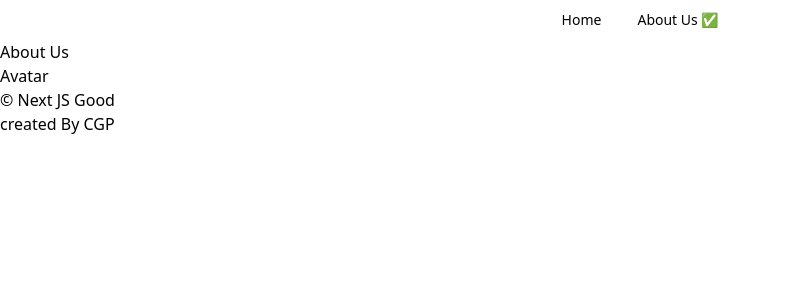
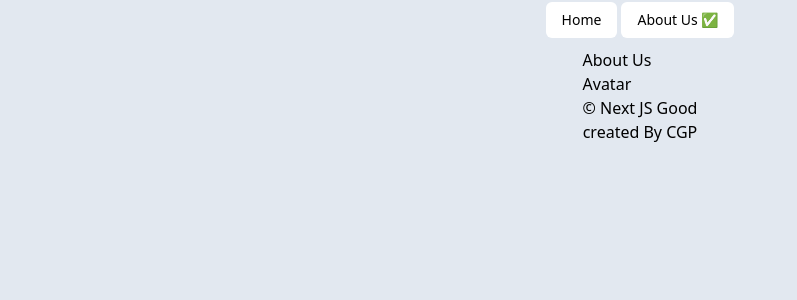
Before and after one commit to changeonPark/learn-next14, a Next.js app: page /about-us in a window 1280 px wide. Shown: the top 300 px of the page, without its empty margins (0-797 px from the left). Built offline with nearby package versions, Linux system fonts and the light colour scheme.

Commit message:
💄 style: home ui

```diff
--- a/src/app/(home)/page.tsx
+++ b/src/app/(home)/page.tsx
@@ -1,4 +1,4 @@
-import { ClientTest } from "@/features/movie-videos"
+import { cn } from "@/shared/lib/utils"
 import { MovieList } from "@/wigets/movie"
 
 export const metadata = {
@@ -7,10 +7,9 @@ export const metadata = {
 
 const HomePage = async () => {
   return (
-    <>
+    <div className="grid grid-cols-5 gap-4">
       <MovieList />
-      <ClientTest />
-    </>
+    </div>
   )
 }
 
--- a/src/app/layout.tsx
+++ b/src/app/layout.tsx
@@ -2,6 +2,7 @@ import "@/shared/styles/global.css"
 import { Metadata } from "next"
 import { Navigation } from "@/wigets/header"
 import { CreatedBy } from "@/wigets/footer"
+import { cn } from "@/shared/lib/utils"
 
 // layout, page만 사용 가능!
 export const metadata: Metadata = {
@@ -15,12 +16,14 @@ export const metadata: Metadata = {
 export default function RootLayout({ children }: { children: React.ReactNode }) {
   return (
     <html lang="en">
-      <body>
+      <body className="bg-slate-200 dark:bg-slate-700">
         <header className="fixed inset-0 h-10 flex justify-center">
           <Navigation />
         </header>
-        <main className="pt-10">{children}</main>
-        <footer>
+        <main className={cn("container flex justify-center items-center", "pt-12")}>
+          {children}
+        </main>
+        <footer className={cn("flex justify-center items-center")}>
           <CreatedBy />
         </footer>
       </body>
```
